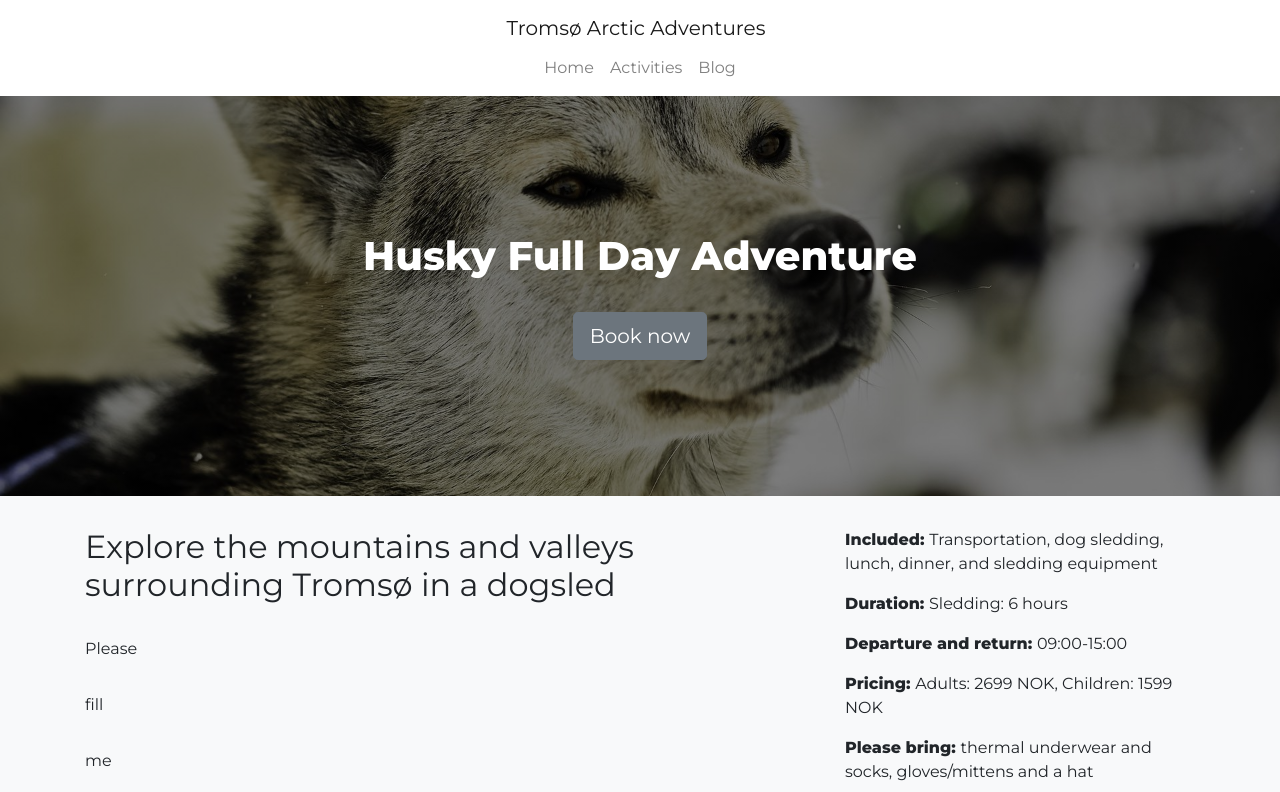
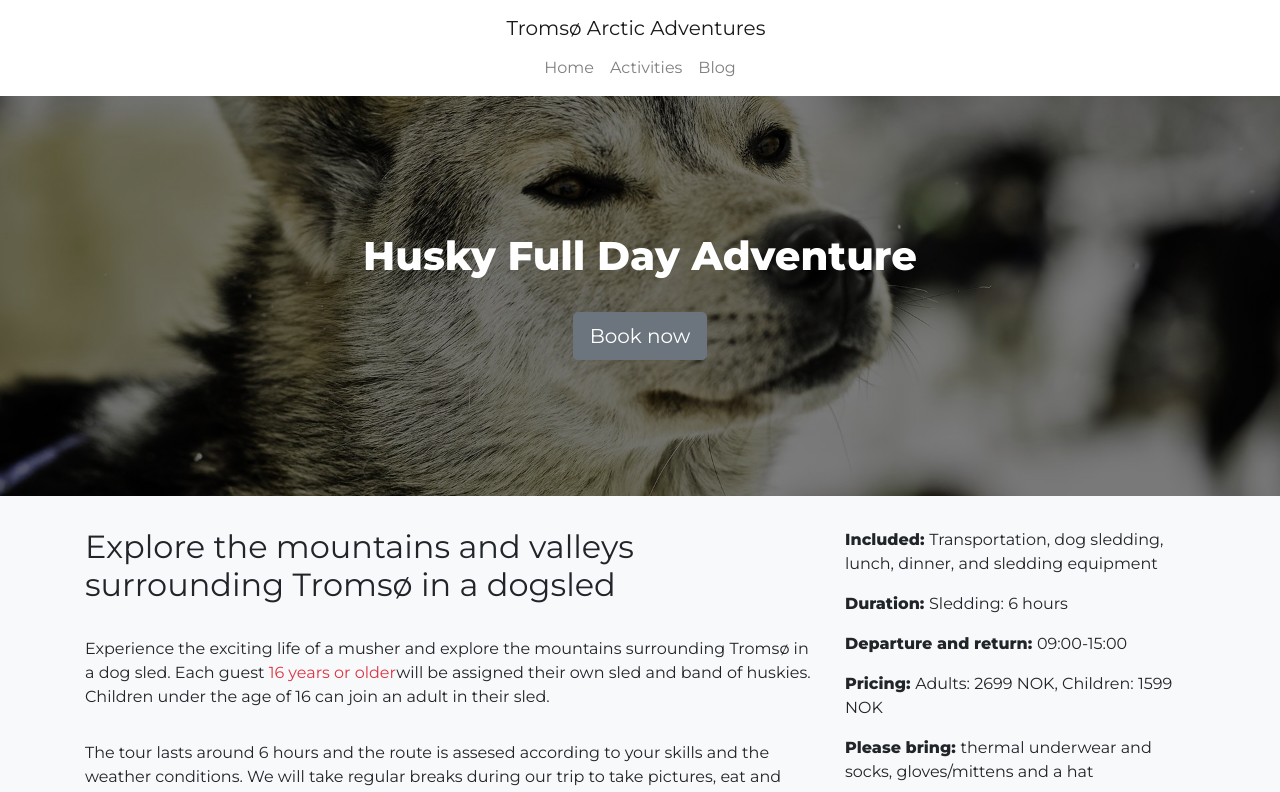
Before and after one commit to Discolai/bed-2049-arctic-adventure, a React (Create React App) app: page /bed-2049-arctic-adventure/activities/husky_adventure in a window 1280 px wide. Shown: the top 792 px of the page. Built offline with nearby package versions, Linux system fonts and the light colour scheme.

Commit message:
Added description to husky adventure

```diff
--- a/src/components/activities/info/huskyAdventure.jsx
+++ b/src/components/activities/info/huskyAdventure.jsx
@@ -17,14 +17,18 @@ const HuskyAdventure = (props) => {
       pricing="Adults: 2699 NOK, Children: 1599 NOK"
       bring="thermal underwear and socks, gloves/mittens and a hat"
     >
-      <p className="activity-info">
-        Please
+      <p>
+        Experience the exciting life of a musher and explore the mountains surrounding
+        Tromsø in a dog sled. Each guest <span className="text-danger">16 years or older</span>
+        will be assigned their own sled and band of huskies. Children under the age of 16 can
+        join an adult in their sled.
       </p>
-      <p className="activity-info">
-        fill
-      </p>
-      <p className="activity-info">
-        me
+      <p>
+        The tour lasts around 6 hours and the route is assesed according to your skills
+        and the weather conditions. We will take regular breaks during our trip to take
+        pictures, eat and drink. Upon return to our center, we will serve dinner made
+        from local produce supplied by Eide Handel. The meals are primarily meat based,
+        but we offer vegetarian options upon request.
       </p>
     </ActivityInfo>
   )
```
